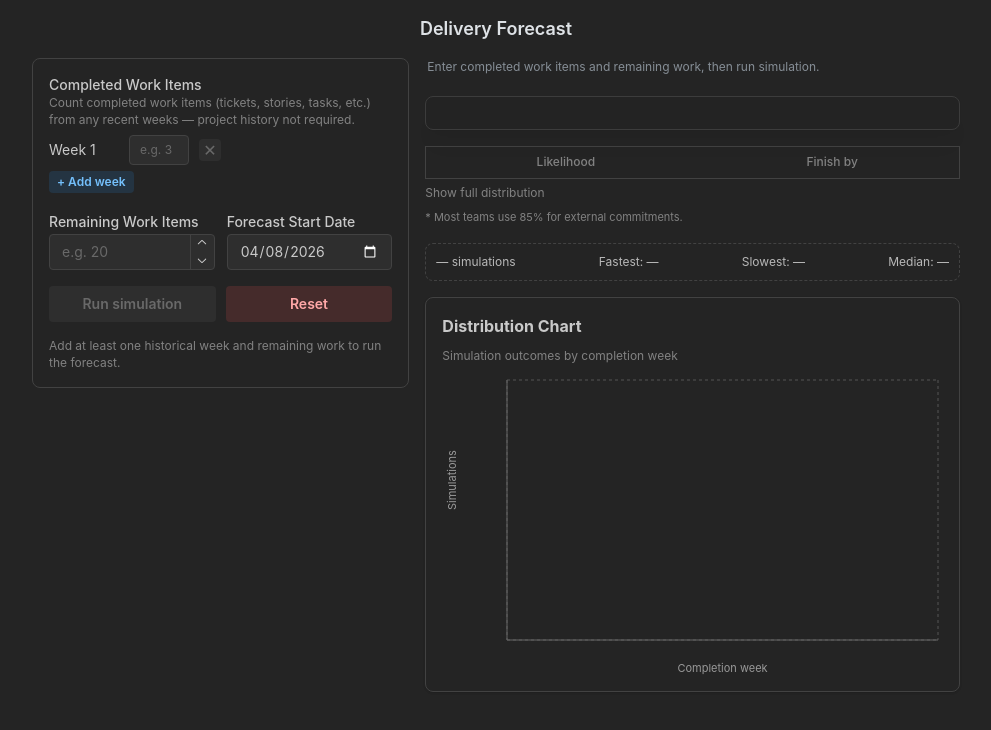
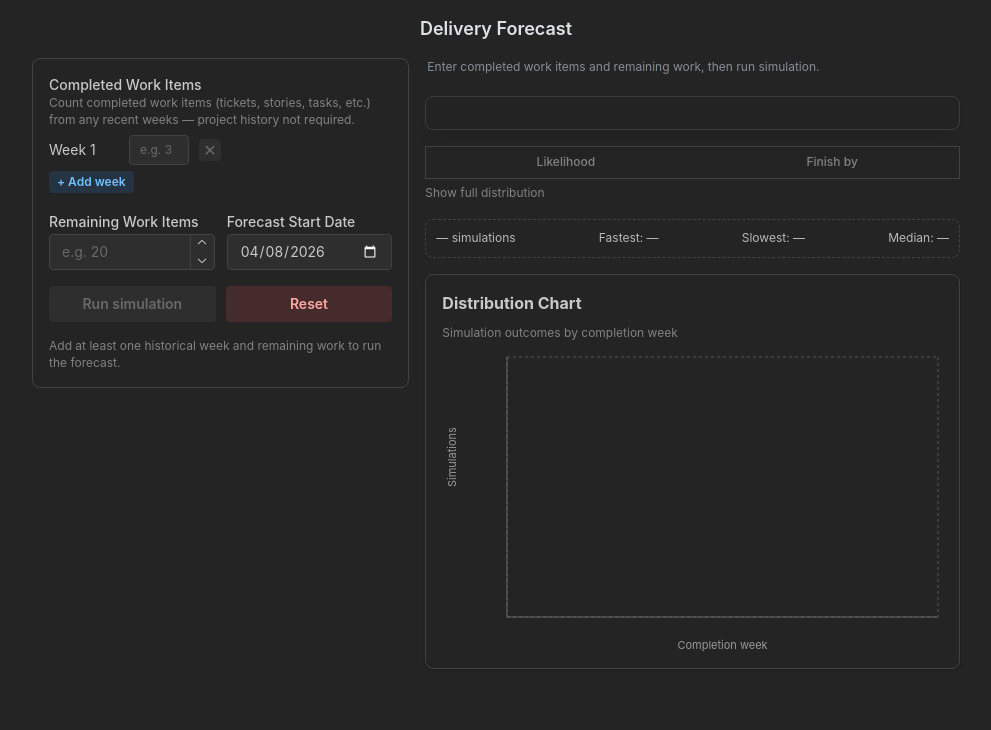
Before and after one commit to ZakLaughton/monte-carlo-forecaster, a React (Vite) app: page / in a window 1280 px wide. Shown: the top 730 px of the page, without its empty margins (144-1135 px from the left). Built offline with nearby package versions, Linux system fonts and the light colour scheme.

Commit message:
bugfix: don't show footnote without results

```diff
--- a/src/components/DeliveryOddsChart.tsx
+++ b/src/components/DeliveryOddsChart.tsx
@@ -97,9 +97,11 @@ export function DeliveryOddsTable({ data, startDate = "" }: Props) {
       <Anchor component="button" size="xs" mt={4} c="dimmed" onClick={toggle}>
         {showFull ? "Show less" : "Show full distribution"}
       </Anchor>
-      <Text fz={11} c="dimmed" mt={6}>
-        * Most teams use 85% for external commitments.
-      </Text>
+      {percentiles.length > 0 && (
+        <Text fz={11} c="dimmed" mt={6}>
+          * Most teams use 85% for external commitments.
+        </Text>
+      )}
     </>
   );
 }
```
